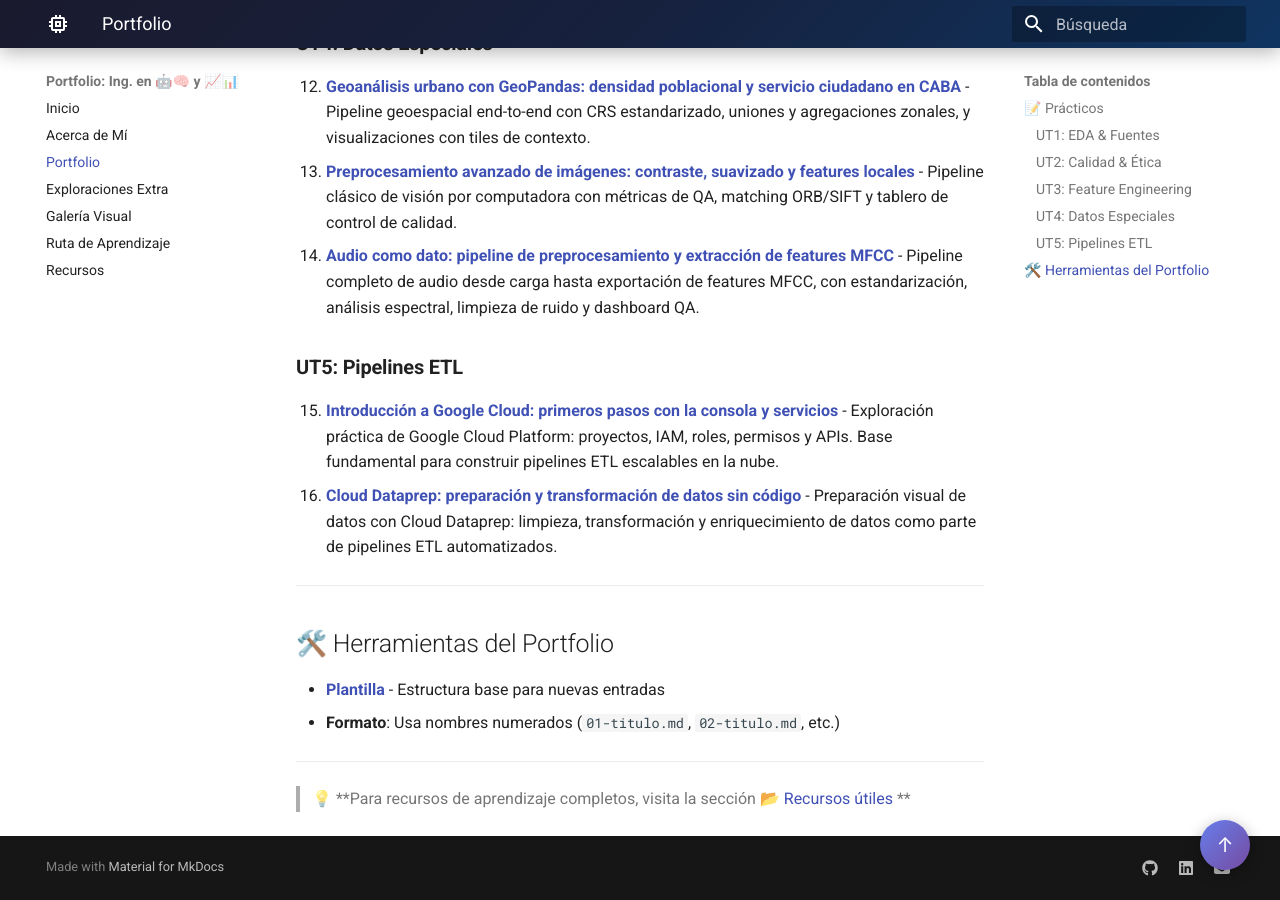
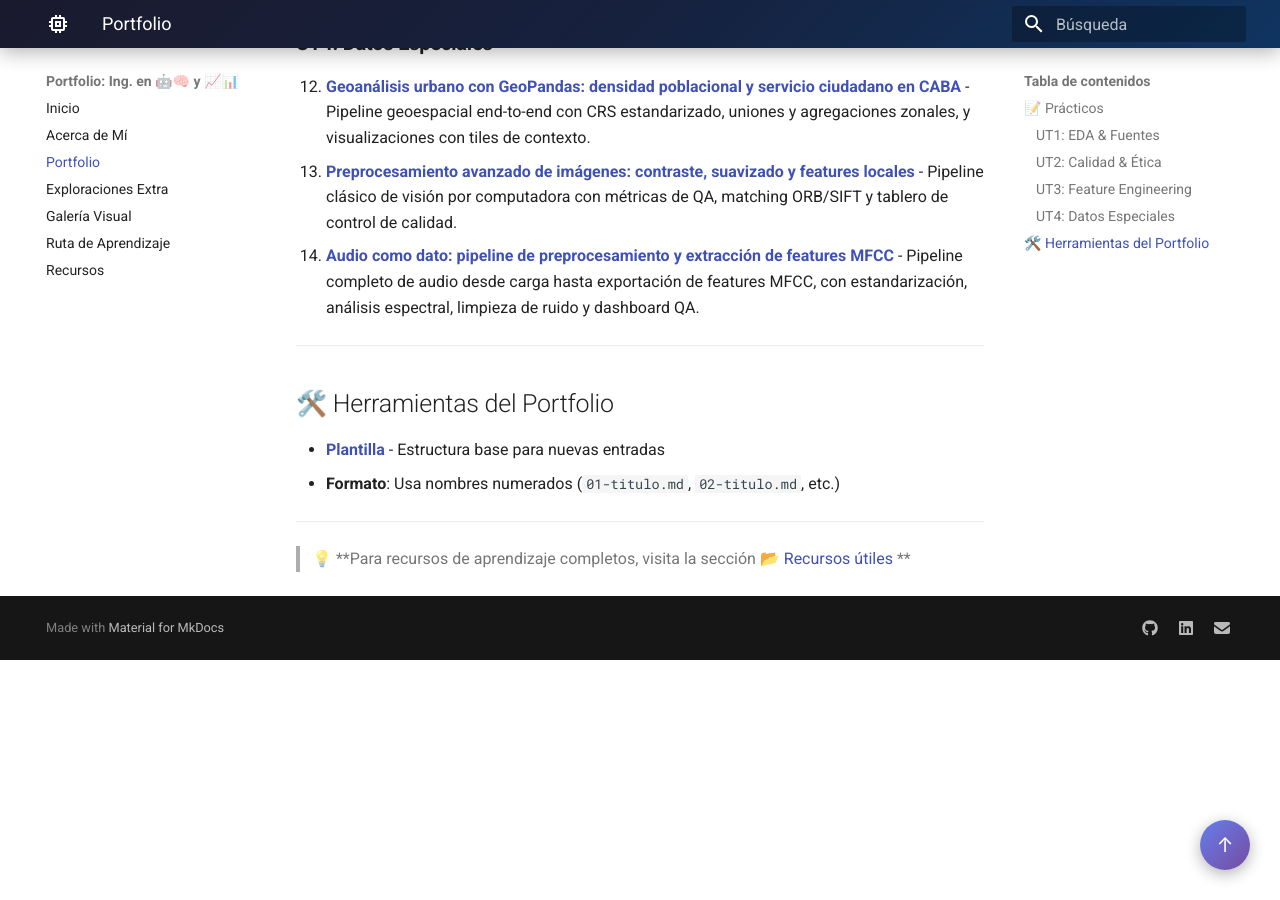
Before and after one commit to ValeRodMa/portafolio_ia_ucu, an MkDocs documentation site: the page built from docs/portfolio/index.md, in a window 1280 px wide and 900 px high, scrolled down 1512 px. Built offline with MkDocs 1.6.1 and Material for MkDocs 9.7.7, drawn with Linux system fonts in a browser that asks for light colours; some of the changed text lies outside the part shown.

Commit message:
actualizacion: remover seccion UT5 del portfolio

```diff
--- a/docs/portfolio/index.md
+++ b/docs/portfolio/index.md
@@ -10,7 +10,7 @@ Portfolio académico para la asignatura de Ingeniería de Datos.
 
 <div style="text-align: center; padding: 18px; background: linear-gradient(135deg, #90a4d4 0%, #a8b5d1 100%); border-radius: 10px; color: white; box-shadow: 0 3px 12px rgba(0,0,0,0.1);">
   <div style="font-size: 1.8em; margin-bottom: 3px;">✅</div>
-              <div style="font-size: 2em; font-weight: bold; margin-bottom: 3px;">16</div> <!--CAMBIAR ACÁ LOS COMPLETADOS-->
+              <div style="font-size: 2em; font-weight: bold; margin-bottom: 3px;">15</div> <!--CAMBIAR ACÁ LOS COMPLETADOS-->
   <div style="font-size: 0.95em; opacity: 0.9;">Completados</div>
 </div>
 
@@ -71,13 +71,6 @@ Portfolio académico para la asignatura de Ingeniería de Datos.
 <li><strong><a href="14-audio-como-dato/">Audio como dato: pipeline de preprocesamiento y extracción de features MFCC</a></strong> - Pipeline completo de audio desde carga hasta exportación de features MFCC, con estandarización, análisis espectral, limpieza de ruido y dashboard QA.</li>
 </ol>
 
-### **UT5: Pipelines ETL**
-
-<ol start="15">
-<li><strong><a href="15-google-cloud-intro/">Introducción a Google Cloud: primeros pasos con la consola y servicios</a></strong> - Exploración práctica de Google Cloud Platform: proyectos, IAM, roles, permisos y APIs. Base fundamental para construir pipelines ETL escalables en la nube.</li>
-<li><strong><a href="16-cloud-dataprep/">Cloud Dataprep: preparación y transformación de datos sin código</a></strong> - Preparación visual de datos con Cloud Dataprep: limpieza, transformación y enriquecimiento de datos como parte de pipelines ETL automatizados.</li>
-</ol>
-
 ---
 
 ## 🛠️ Herramientas del Portfolio
```
Also changed, not shown: other parts of docs/portfolio/index.md (+1 -1 lines).
